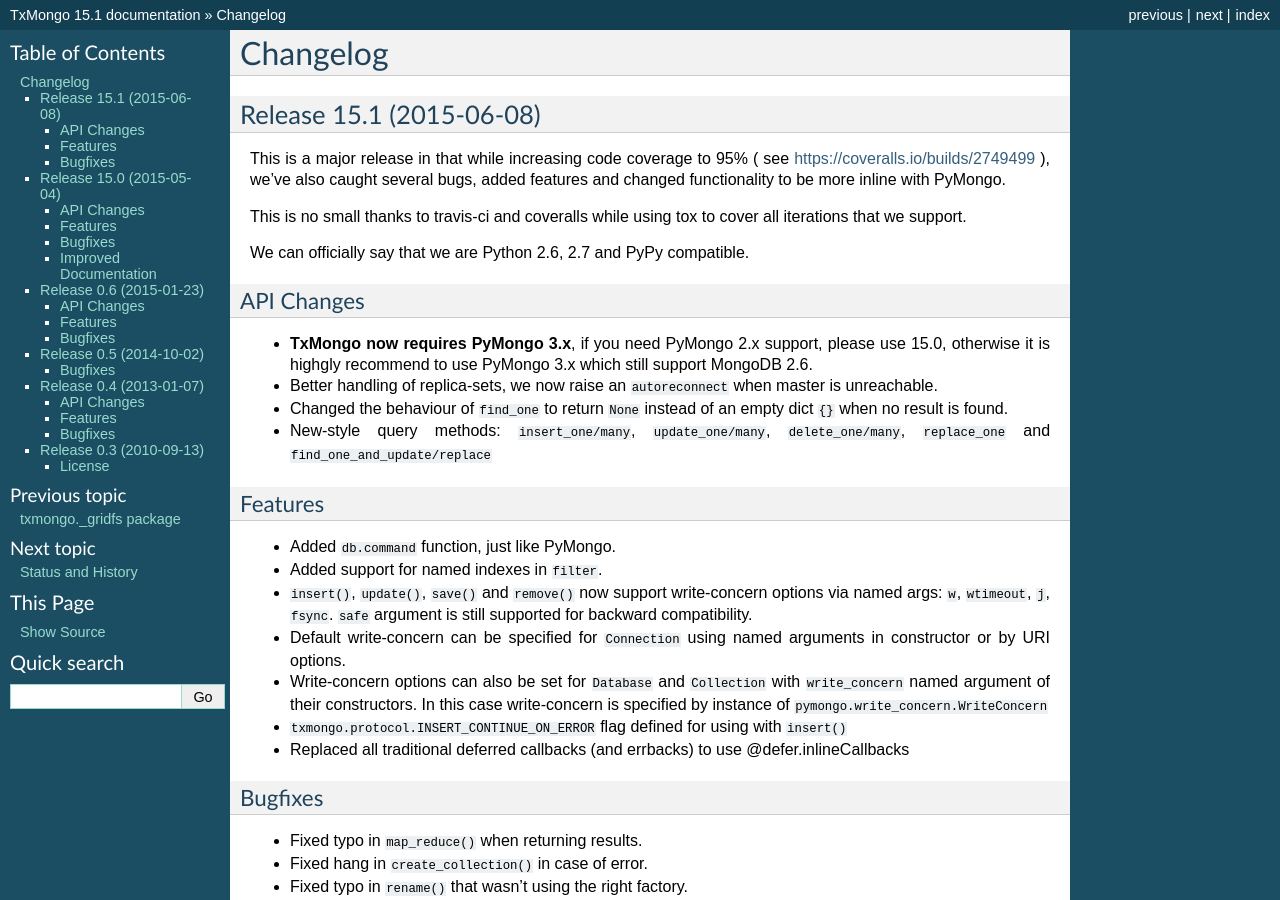
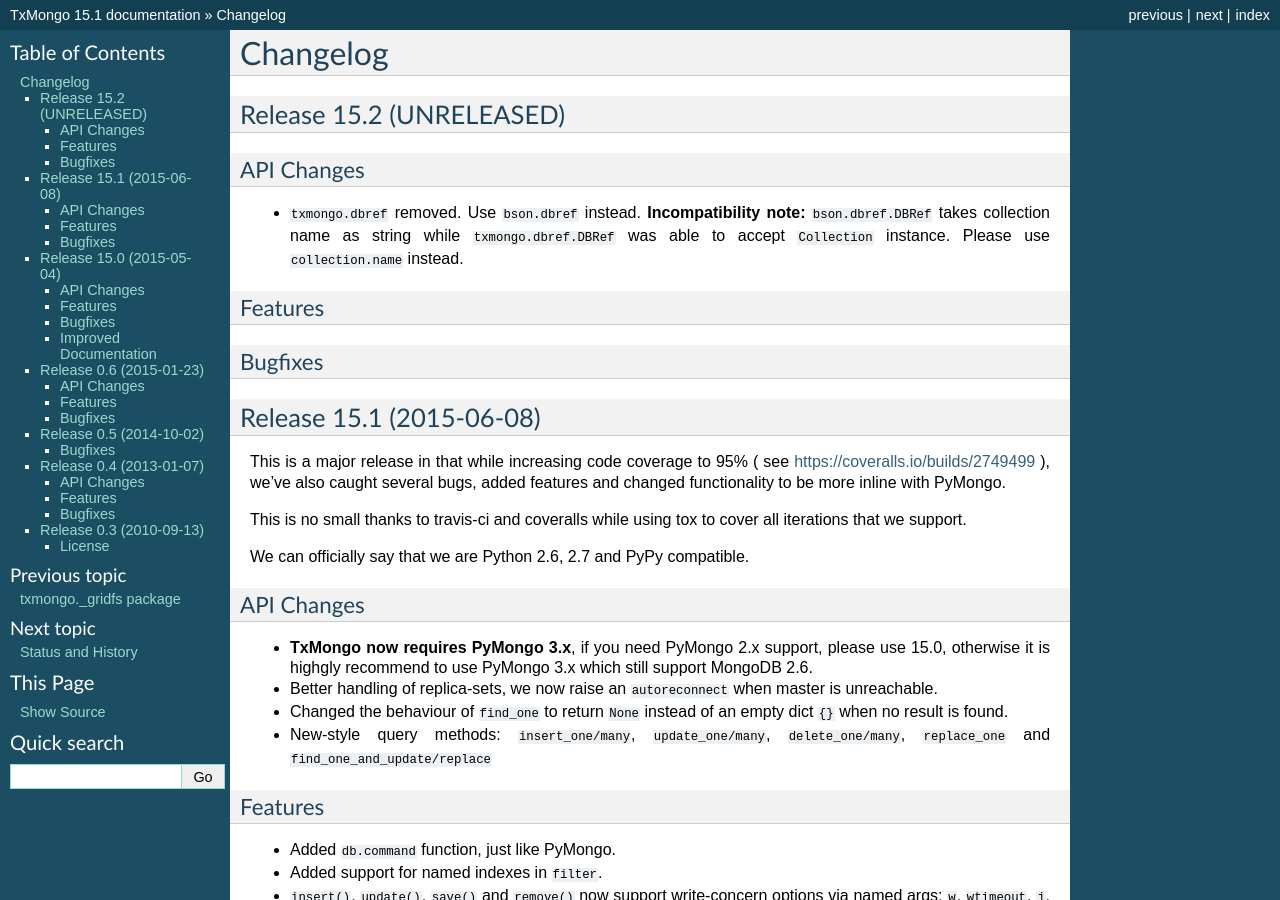
Before and after one commit to twisted/txmongo, a Sphinx documentation site: the page built from docs/source/NEWS.rst, in a window 1280 px wide and 900 px high. Built offline with Sphinx 7.4.7, drawn with Linux system fonts in a browser that asks for light colours; formulas are drawn with MathJax 3.

Commit message:
NEWS.rst updated

```diff
--- a/docs/source/NEWS.rst
+++ b/docs/source/NEWS.rst
@@ -1,5 +1,23 @@
 Changelog
 =========
+
+Release 15.2 (UNRELEASED)
+-------------------------
+
+API Changes
+^^^^^^^^^^^
+
+- ``txmongo.dbref`` removed. Use ``bson.dbref`` instead.
+  **Incompatibility note:** ``bson.dbref.DBRef`` takes collection name as string while
+  ``txmongo.dbref.DBRef`` was able to accept ``Collection`` instance. Please use
+  ``collection.name`` instead.
+
+Features
+^^^^^^^^
+
+Bugfixes
+^^^^^^^^
+
 
 Release 15.1 (2015-06-08)
 -------------------------
```
